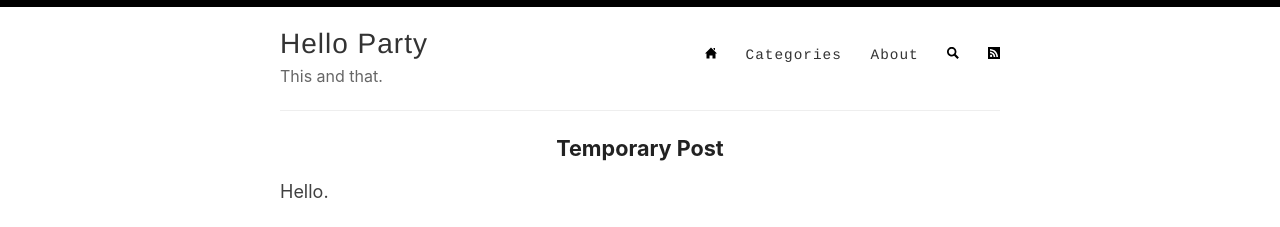
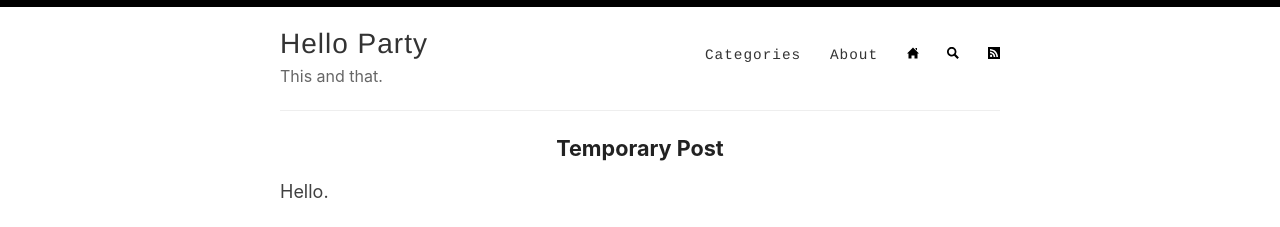
Before and after one commit to hello-party/hello-party-old.github.io, a Jekyll site: the page built from index.html, in a window 1280 px wide. Shown: the top 227 px of the page. Built offline with Jekyll 4.4.1, drawn with Linux system fonts in a browser that asks for light colours; the list of posts is cut into pages by our own code.

Commit message:
Update default.html

```diff
--- a/_layouts/default.html
+++ b/_layouts/default.html
@@ -27,9 +27,9 @@
             </div>
 
             <nav>
-              <a href="{{ site.baseurl }}/"><svg xmlns="http://www.w3.org/2000/svg" width="12" height="12" viewBox="0 0 24 24"><path d="M21 13v10h-6v-6h-6v6h-6v-10h-3l12-12 12 12h-3zm-1-5.907v-5.093h-3v2.093l3 3z"/></svg></a>
               <a href="{{ site.baseurl }}/categories">Categories</a>
               <a href="{{ site.baseurl }}/about">About</a>
+              <a href="{{ site.baseurl }}/"><svg xmlns="http://www.w3.org/2000/svg" width="12" height="12" viewBox="0 0 24 24"><path d="M21 13v10h-6v-6h-6v6h-6v-10h-3l12-12 12 12h-3zm-1-5.907v-5.093h-3v2.093l3 3z"/></svg></a>
               <a href="{{ site.baseurl }}/search"><svg xmlns="http://www.w3.org/2000/svg" width="12" height="12" viewBox="0 0 24 24"><path d="M23.822 20.88l-6.353-6.354c.93-1.465 1.467-3.2 1.467-5.059.001-5.219-4.247-9.467-9.468-9.467s-9.468 4.248-9.468 9.468c0 5.221 4.247 9.469 9.468 9.469 1.768 0 3.421-.487 4.839-1.333l6.396 6.396 3.119-3.12zm-20.294-11.412c0-3.273 2.665-5.938 5.939-5.938 3.275 0 5.94 2.664 5.94 5.938 0 3.275-2.665 5.939-5.94 5.939-3.274 0-5.939-2.664-5.939-5.939z"/></svg></a>
               <a href="{{ site.baseurl }}/feed.xml"><svg xmlns="http://www.w3.org/2000/svg" width="12" height="12" viewBox="0 0 24 24"><path d="M0 0v24h24v-24h-24zm6.168 20c-1.197 0-2.168-.969-2.168-2.165s.971-2.165 2.168-2.165 2.167.969 2.167 2.165-.97 2.165-2.167 2.165zm5.18 0c-.041-4.029-3.314-7.298-7.348-7.339v-3.207c5.814.041 10.518 4.739 10.56 10.546h-3.212zm5.441 0c-.021-7.063-5.736-12.761-12.789-12.792v-3.208c8.83.031 15.98 7.179 16 16h-3.211z"/></svg></a>
             </nav>
```
